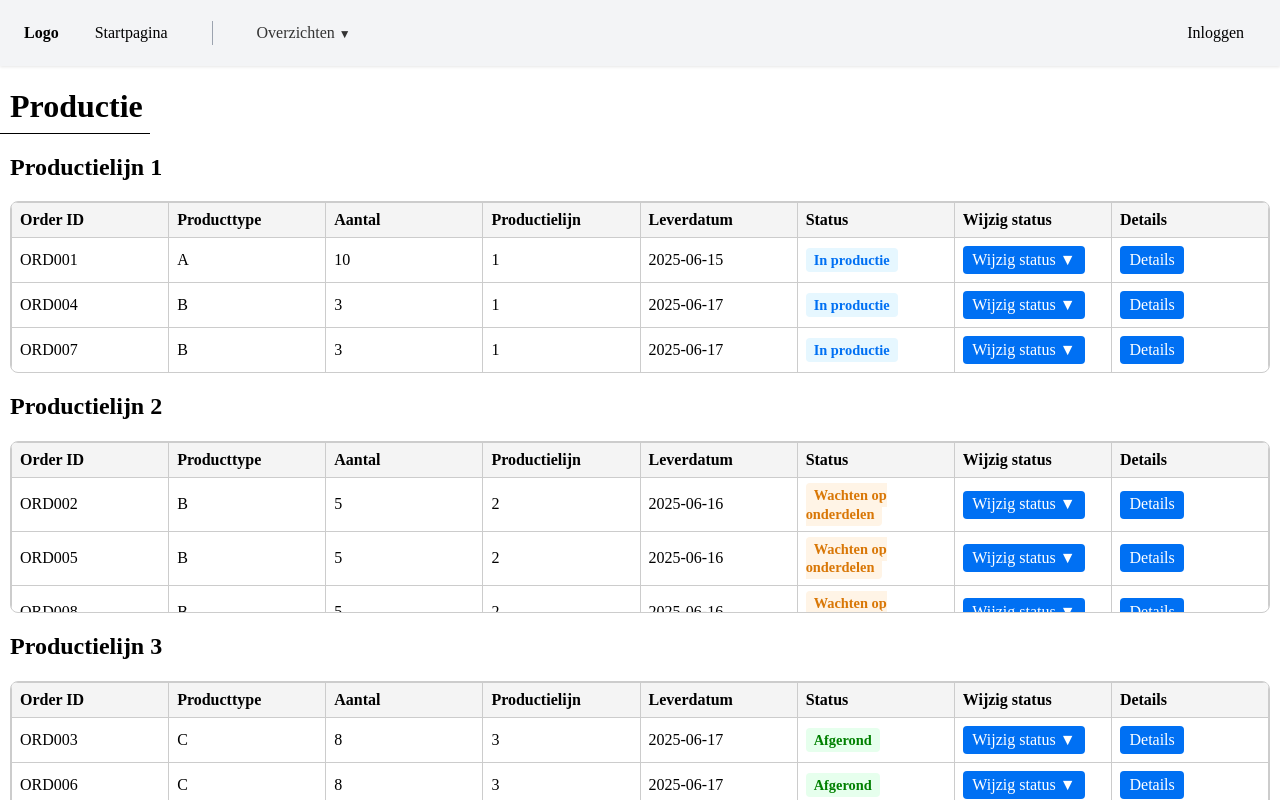
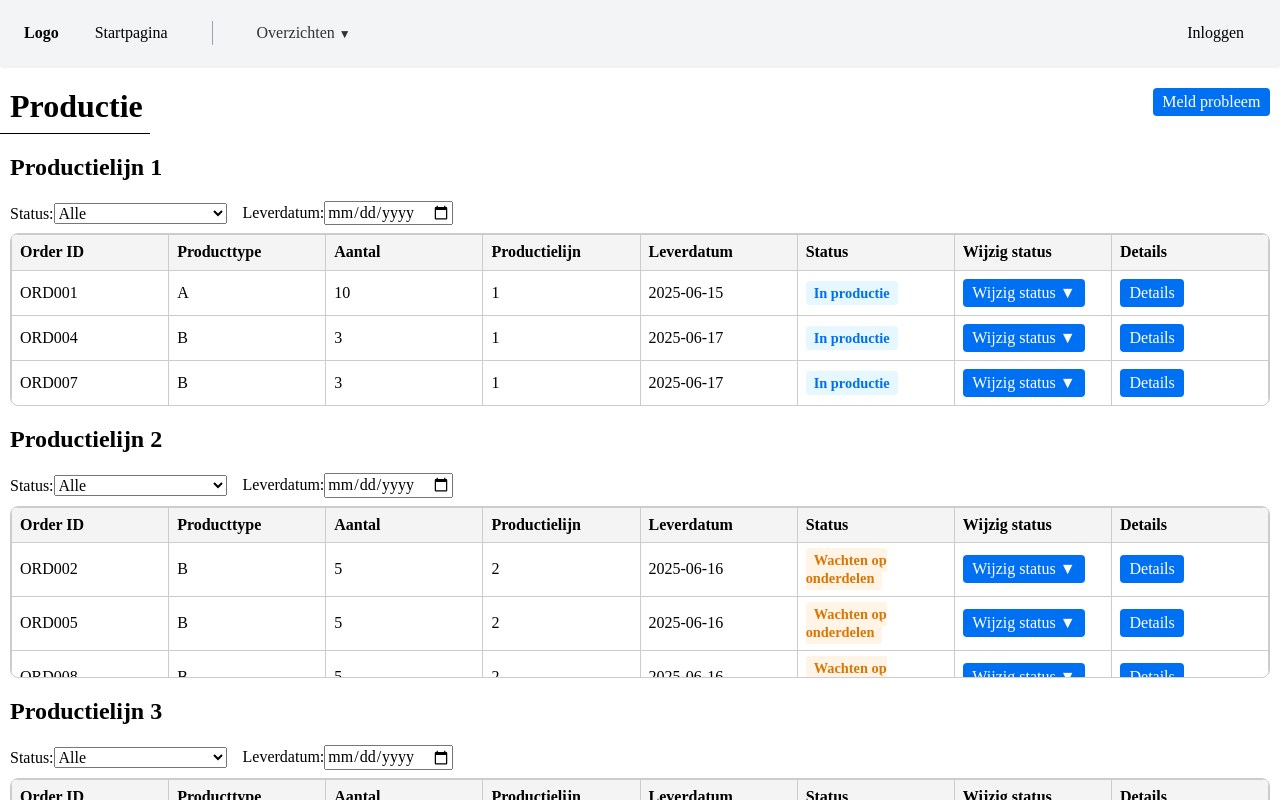
Before and after one commit to ZuydUniversity/2425-B2C6-B2B-2-Frontend, a Next.js app: page /production in a window 1280 px wide. Shown: the top 800 px of the page. Built offline with nearby package versions, Linux system fonts and the light colour scheme.

Commit message:
productionpage 0.5: added filter functionality for status and delivery date, added button to report problems

```diff
--- a/src/pages/production.module.scss
+++ b/src/pages/production.module.scss
@@ -35,6 +35,7 @@
   }
 
   thead th {
+    border: 1px solid #ccc;
     position: sticky;
     top: 0;
     z-index: 2;
@@ -134,12 +135,26 @@
   box-shadow: 0 2px 10px rgba(0, 0, 0, 0.2);
 }
 
+.problemModal {
+  background: white;
+  padding: 2rem;
+  border-radius: 1rem;
+  max-width: 90%;
+  box-shadow: 0 2px 10px rgba(0, 0, 0, 0.2);
+}
+
 .modalContent {
   display: flex;
   gap: 2rem;
   margin-top: 1rem;
   align-items: flex-start;
   flex-wrap: wrap;
+}
+
+.modalButtons {
+  display: flex;
+  justify-content: flex-start;
+  gap: 1.8rem;
 }
 
 .details {
@@ -164,3 +179,34 @@
   border-radius: 0.5rem;
   margin-bottom: 1rem;
 }
+
+.problemButton {
+  background-color: #0070f3;
+  color: white;
+  padding: 0.3rem 0.6rem;
+  border: none;
+  border-radius: 4px;
+  cursor: pointer;
+  float: right;
+  margin-right: 10px;
+
+  &:hover {
+    background-color: #005ac1;
+  }
+}
+
+.filters {
+  display: flex;
+  gap: 1rem;
+  margin-bottom: 0.5rem;
+  align-items: center;
+}
+
+.textArea {
+  width: 100%;
+  height: 6rem;
+  resize: vertical;
+  margin-bottom: 1rem;
+  padding: 0.5rem;
+  font-size: 1rem;
+}
--- a/src/pages/production.tsx
+++ b/src/pages/production.tsx
@@ -16,22 +16,92 @@ type Order = {
 const ProductionPage = () => {
   const [openDropdown, setOpenDropdown] = useState<string | null>(null);
   const [selectedOrder, setSelectedOrder] = useState<Order | null>(null);
+  const [showProblemModal, setShowProblemModal] = useState(false);
+  const [problemText, setProblemText] = useState("");
 
   const groupedByLine = [1, 2, 3].map((lijn) => ({
     lijn,
     orders: sampleData.filter((o) => o.productielijn === lijn),
   }));
 
+  const [filters, setFilters] = useState<{
+    [key: number]: { status: string; leverdatum: string };
+  }>({
+    1: { status: "", leverdatum: "" },
+    2: { status: "", leverdatum: "" },
+    3: { status: "", leverdatum: "" },
+  });
+
+  const handleProblemSubmit = () => {
+    console.log("Gemeld probleem:", problemText);
+    setProblemText("");
+    setShowProblemModal(false);
+  };
+
   return (
     <div>
       <div className={styles.title}>
+        <button
+          onClick={() => setShowProblemModal(true)}
+          className={styles.problemButton}
+        >
+          Meld probleem
+        </button>
         <h1>Productie</h1>
         <hr className={styles.separator} />
       </div>
+
       <div className={styles.tablesContainer}>
-        {groupedByLine.map(({ lijn, orders }) => (
+        {groupedByLine.map(({ lijn, orders }) => {
+          const filteredOrders = orders.filter((order) => {
+            const { status, leverdatum } = filters[lijn];
+            return (
+              (!status || order.status === status) &&
+              (!leverdatum || order.leverdatum === leverdatum)
+            );
+          });
+
+          return (
             <div key={lijn}>
               <h2>Productielijn {lijn}</h2>
+
+              {/* Filters */}
+              <div className={styles.filters}>
+                <label>
+                  Status:
+                  <select
+                    value={filters[lijn].status}
+                    onChange={(e) =>
+                      setFilters((prev) => ({
+                        ...prev,
+                        [lijn]: { ...prev[lijn], status: e.target.value },
+                      }))
+                    }
+                  >
+                    <option value="">Alle</option>
+                    {statuses.map((status) => (
+                      <option key={status} value={status}>
+                        {status}
+                      </option>
+                    ))}
+                  </select>
+                </label>
+
+                <label>
+                  Leverdatum:
+                  <input
+                    type="date"
+                    value={filters[lijn].leverdatum}
+                    onChange={(e) =>
+                      setFilters((prev) => ({
+                        ...prev,
+                        [lijn]: { ...prev[lijn], leverdatum: e.target.value },
+                      }))
+                    }
+                  />
+                </label>
+              </div>
+
               <div className={styles.tableWrapper}>
                 <table className={styles.table}>
                   <thead className={styles.tableHeader}>
@@ -47,7 +117,7 @@ const ProductionPage = () => {
                     </tr>
                   </thead>
                   <tbody>
-                  {orders.map((order) => (
+                    {filteredOrders.map((order) => (
                       <tr key={order.orderId}>
                         <td>{order.orderId}</td>
                         <td>{order.productType}</td>
@@ -56,7 +126,11 @@ const ProductionPage = () => {
                         <td>{order.leverdatum}</td>
                         <td>
                           <span
-                          className={`${styles.status} ${styles[order.status.replace(/\s/g, "").toLowerCase()]}`}
+                            className={`${styles.status} ${
+                              styles[
+                                order.status.replace(/\s/g, "").toLowerCase()
+                              ]
+                            }`}
                           >
                             {order.status}
                           </span>
@@ -103,7 +177,8 @@ const ProductionPage = () => {
                 </table>
               </div>
             </div>
-        ))}
+          );
+        })}
       </div>
 
       {selectedOrder && (
@@ -154,6 +229,37 @@ const ProductionPage = () => {
           </div>
         </div>
       )}
+
+      {showProblemModal && (
+        <div
+          className={styles.modalOverlay}
+          onClick={() => setShowProblemModal(false)}
+        >
+          <div
+            className={styles.problemModal}
+            onClick={(e) => e.stopPropagation()}
+          >
+            <h3>Probleem melden</h3>
+            <textarea
+              value={problemText}
+              onChange={(e) => setProblemText(e.target.value)}
+              className={styles.textArea}
+              placeholder="Beschrijf het probleem..."
+            />
+            <div className={styles.modalButtons}>
+              <button onClick={handleProblemSubmit} className={styles.button}>
+                Verstuur
+              </button>
+              <button
+                onClick={() => setShowProblemModal(false)}
+                className={styles.button}
+              >
+                Annuleer
+              </button>
+            </div>
+          </div>
+        </div>
+      )}
     </div>
   );
 };
```
Lines whose indentation alone changed are shown as unchanged.
